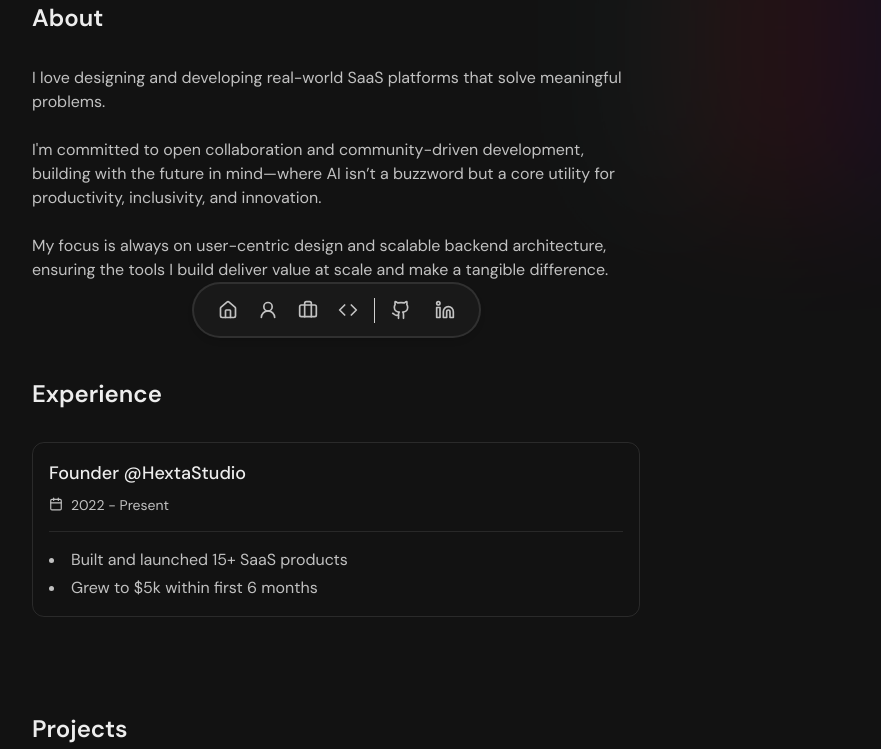
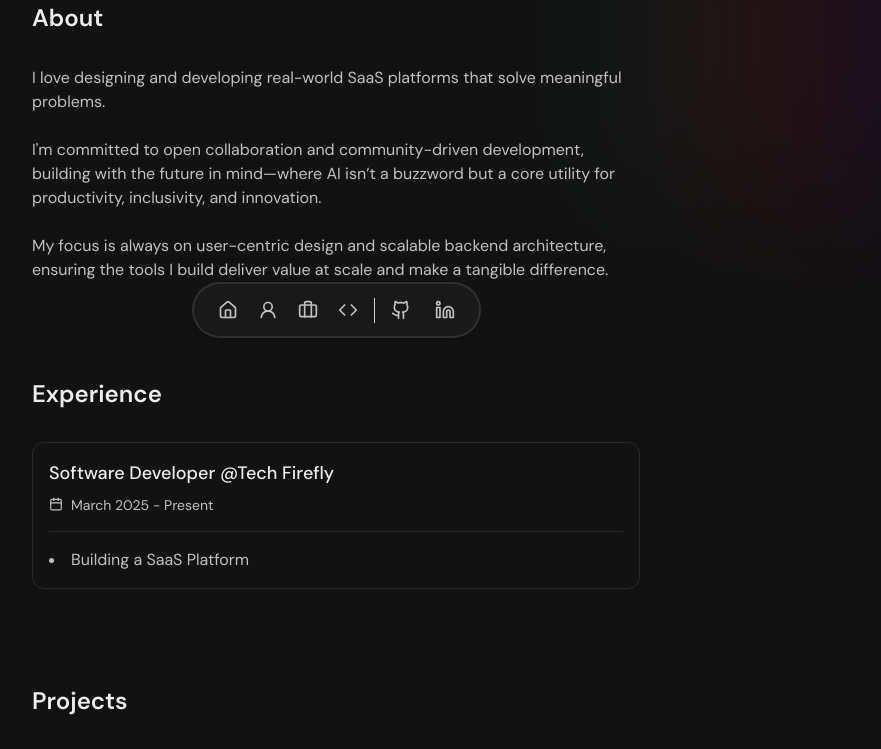
Before and after one commit to Avibhatnagar10/My-Portfolio, a Next.js app: page / in a window 1280 px wide. Shown: the part 430-1179 px from the top of the page, without its empty margins (304-1185 px from the left). Built offline with nearby package versions, Linux system fonts and the light colour scheme.

Commit message:
Update Experience.tsx

```diff
--- a/src/components/Experience.tsx
+++ b/src/components/Experience.tsx
@@ -14,12 +14,12 @@ interface Experience {
 const Experience: NextPage = () => {
   const experiences: Experience[] = [
     {
-      title: "Founder",
-      company: "HextaStudio",
-      duration: "2022 - Present",
+      title: "Software Developer",
+      company: "Tech Firefly",
+      duration: "March 2025 - Present",
       description: [
-        "Built and launched 15+ SaaS products",
-        "Grew to $5k within first 6 months",
+        "Building a SaaS Platform",
+
       ],
     },
   ];
```
